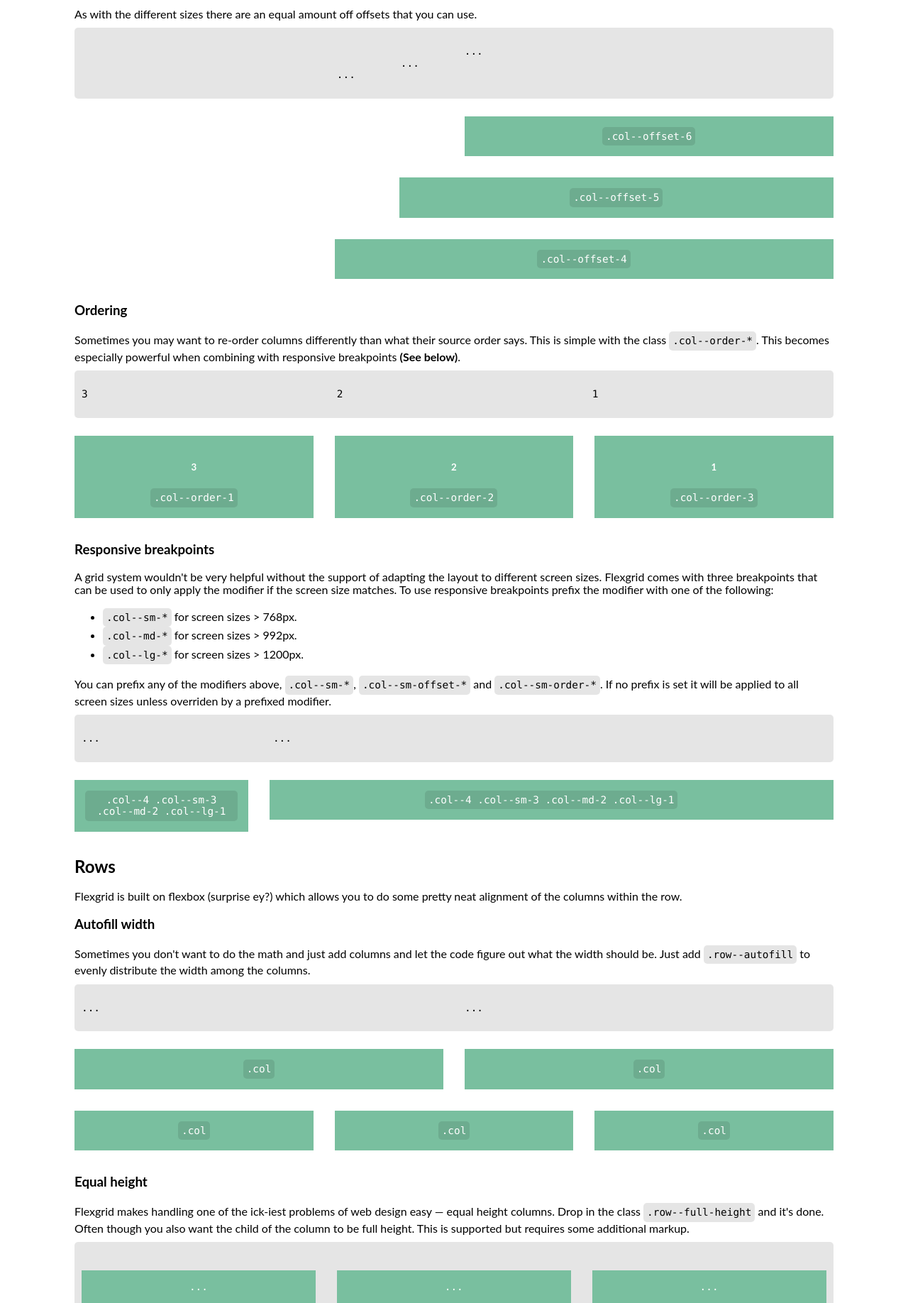
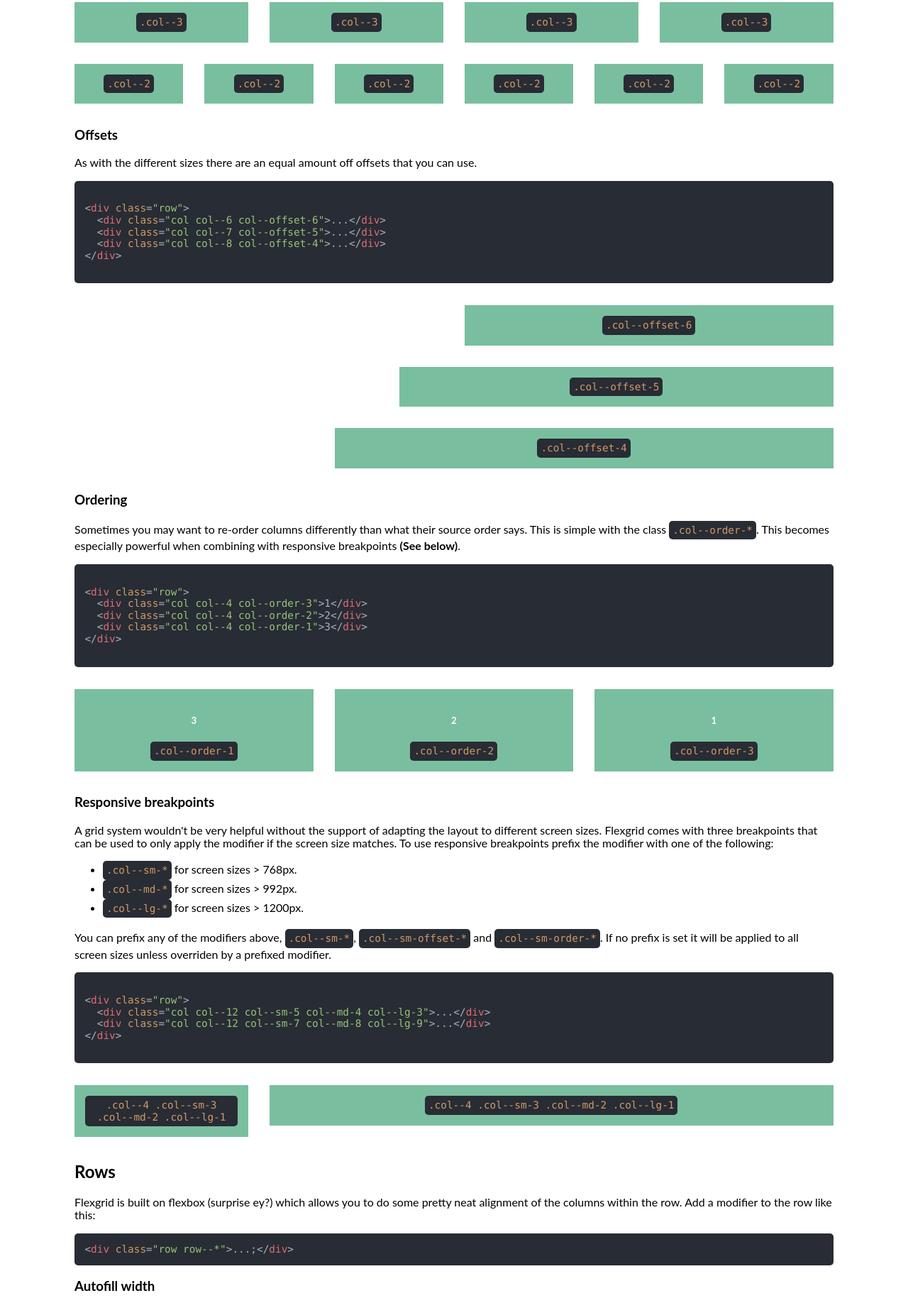
Before and after one commit to eskilfogelstrom/flexgrid, a website: page docs/docs.html in a window 1280 px wide. Shown: the part 964-2800 px from the top of the page at 71% size. Drawn offline with nearby package versions, Linux system fonts and the light colour scheme.

Commit message:
Add syntax highlighting

```diff
--- a/docs/css/main.css
+++ b/docs/css/main.css
@@ -8,12 +8,12 @@ body {
 
 code {
     border-radius: 5px;
-    background-color: rgba(0, 0, 0, 0.1);
+    background-color: #282c34;
+    color: #d19a66;
     display: inline-block;
     padding: 5px;
     font-family: 'Monaco', sans-serif;
     font-size: 0.9em;
-    color: #
 }
 
 .col__inner {
--- a/docs/docs.html
+++ b/docs/docs.html
@@ -1,7 +1,8 @@
 <!DOCTYPE html>
 <html>
 <head>
-  <link href="https://cdnjs.cloudflare.com/ajax/libs/normalize/5.0.0/normalize.min.css" rel="stylesheet" type="text/css">
+  <link rel="stylesheet" href="//cdnjs.cloudflare.com/ajax/libs/highlight.js/9.7.0/styles/atom-one-dark.min.css">
+  <link href="//cdnjs.cloudflare.com/ajax/libs/normalize/5.0.0/normalize.min.css" rel="stylesheet" type="text/css">
   <link href="css/flexgrid.min.css" rel="stylesheet" type="text/css">
   <link href="css/main.css" rel="stylesheet" type="text/css">
 </head>
@@ -22,17 +23,22 @@
 <div class="site-wrap">
   <h2>Introduction</h2>
   The flexgrid consists of two base classes <code>.row</code> and <code>.col</code>.
-  Both of these has a bunch of modifiers prefixed with double dashes which should be used on top of the base class <code>&lt;div class="col col--*"&gt;...&lt;/div&gt;</code>.
+  Both of these has a bunch of modifiers prefixed with double dashes which should be used on top of the base class.
+  <pre><code class="html">
+&lt;div class="row row--*"&gt;
+  &lt;div class="col col--*"&gt;...&lt;/div&gt;
+&lt;/div&gt;
+  </code></pre>
   <h2>Columns</h2>
   <h3>12 column sizes</h3>
   The flexgrid has 12 column sizes that can be combined in anyway possible. The width is accessed by simply using <code>.col--*</code>.
-  <code class="code code--block">
-    <div class="row">
-      <div class="col col--4">...</div>
-      <div class="col col--4">...</div>
-      <div class="col col--4">...</div>
-    </div>
-  </code>
+  <pre><code class="html">
+&lt;div class="row"&gt;
+  &lt;div class="col col--4"&gt;...&lt;/div&gt;
+  &lt;div class="col col--4"&gt;...&lt;/div&gt;
+  &lt;div class="col col--4"&gt;...&lt;/div&gt;
+&lt;/div&gt;
+  </code></pre>
   <div class="row">
     <div class="col col--6">
       <div class="col__inner">
@@ -118,13 +124,13 @@
   </div>
   <h3>Offsets</h3>
   As with the different sizes there are an equal amount off offsets that you can use.
-  <code class="code code--block">
-    <div class="row">
-      <div class="col col--6 col--offset-6">...</div>
-      <div class="col col--7 col--offset-5">...</div>
-      <div class="col col--8 col--offset-4">...</div>
-    </div>
-  </code>
+  <pre><code class="html">
+&lt;div class="row"&gt;
+  &lt;div class="col col--6 col--offset-6"&gt;...&lt;/div&gt;
+  &lt;div class="col col--7 col--offset-5"&gt;...&lt;/div&gt;
+  &lt;div class="col col--8 col--offset-4"&gt;...&lt;/div&gt;
+&lt;/div&gt;
+  </code></pre>
   <div class="row">
     <div class="col col--6 col--offset-6">
       <div class="col__inner">
@@ -149,13 +155,13 @@
   <h3>Ordering</h3>
   Sometimes you may want to re-order columns differently than what their source order says. This is simple with the class <code>.col--order-*</code>.
   This becomes especially powerful when combining with responsive breakpoints <strong>(See below)</strong>.
-  <code class="code code--block">
-    <div class="row">
-      <div class="col col--4 col--order-3">1</div>
-      <div class="col col--4 col--order-2">2</div>
-      <div class="col col--4 col--order-1">3</div>
-    </div>
-  </code>
+  <pre><code class="html">
+&lt;div class="row"&gt;
+  &lt;div class="col col--4 col--order-3"&gt;1&lt;/div&gt;
+  &lt;div class="col col--4 col--order-2"&gt;2&lt;/div&gt;
+  &lt;div class="col col--4 col--order-1"&gt;3&lt;/div&gt;
+&lt;/div&gt;
+  </code></pre>
   <div class="row">
     <div class="col col--4 col--order-3">
       <div class="col__inner">
@@ -187,12 +193,12 @@
   </ul>
   You can prefix any of the modifiers above, <code>.col--sm-*</code>, <code>.col--sm-offset-*</code> and <code>.col--sm-order-*</code>.
   If no prefix is set it will be applied to all screen sizes unless overriden by a prefixed modifier.
-  <code class="code code--block">
-    <div class="row">
-      <div class="col col--12 col--sm-5 col--md-4 col--lg-3">...</div>
-      <div class="col col--12 col--sm-7 col--md-8 col--lg-9">...</div>
-    </div>
-  </code>
+  <pre><code class="html">
+&lt;div class="row"&gt;
+  &lt;div class="col col--12 col--sm-5 col--md-4 col--lg-3"&gt;...&lt;/div&gt;
+  &lt;div class="col col--12 col--sm-7 col--md-8 col--lg-9"&gt;...&lt;/div&gt;
+&lt;/div&gt;
+  </code></pre>
   <div class="row">
     <div class="col col--12 col--sm-5 col--md-4 col--lg-3">
       <div class="col__inner">
@@ -207,15 +213,17 @@
   </div>
   <h2>Rows</h2>
   Flexgrid is built on flexbox (surprise ey?) which allows you to do some pretty neat alignment of the columns within the row.
+  Add a modifier to the row like this:
+  <pre><code class="html">&lt;div class="row row--*"&gt;...;&lt;/div&gt;</code></pre>
   <h3>Autofill width</h3>
   Sometimes you don't want to do the math and just add columns and let the code figure out what the width should be.
   Just add <code>.row--autofill</code> to evenly distribute the width among the columns.
-  <code class="code code--block">
-    <div class="row row--autofill">
-      <div class="col">...</div>
-      <div class="col">...</div>
-    </div>
-  </code>
+  <pre><code class="html">
+&lt;div class="row row--autofill"&gt;
+  &lt;div class="col"&gt;...&lt;/div&gt;
+  &lt;div class="col"&gt;...&lt;/div&gt;
+&lt;/div&gt;
+  </code></pre>
   <div class="row row--autofill">
     <div class="col">
       <div class="col__inner">
@@ -248,19 +256,19 @@
   <h3>Equal height</h3>
   Flexgrid makes handling one of the ick-iest problems of web design easy &mdash; equal height columns. Drop in the  class <code>.row--full-height</code> and it's done.
   Often though you also want the child of the column to be full height. This is supported but requires some additional markup.
-  <code class="code code--block">
-    <div class="row row--full-height">
-      <div class="col col--4">
-        <div class="col__inner">...</div>
-      </div>
-      <div class="col col--4">
-        <div class="col__inner">...</div>
-      </div>
-      <div class="col col--4">
-        <div class="col__inner">...</div>
-      </div>
-    </div>
-  </code>
+  <pre><code class="html">
+&lt;div class="row row--full-height"&gt;
+  &lt;div class="col col--4"&gt;
+    &lt;div class="col__inner"&gt;...&lt;/div&gt;
+  &lt;/div&gt;
+  &lt;div class="col col--4"&gt;
+    &lt;div class="col__inner"&gt;...&lt;/div&gt;
+  &lt;/div&gt;
+  &lt;div class="col col--4"&gt;
+    &lt;div class="col__inner"&gt;...&lt;/div&gt;
+  &lt;/div&gt;
+&lt;/div&gt;
+  </code></pre>
   <div class="row row--full-height">
     <div class="col col--4">
       <div class="col__inner">
@@ -299,9 +307,6 @@
   </div>
   <h3>Align bottom</h3>
   Align to the bottom of the row with <code>.row--bottom</code>.
-  <code class="code code--block">
-    <div class="row row--bottom">...</div>
-  </code>
   <div class="row row--bottom">
     <div class="col col--4">
       <div class="col__inner">
@@ -321,9 +326,6 @@
   </div>
   <h3>Center horizontally</h3>
   To center on the horizontal axis use <code>.row--center</code>. This can be neat if you have a size that doesn't allow centering by using offsets.
-  <code class="code code--block">
-    <div class="row row--center">...</div>
-  </code>
   <div class="row row--center">
     <div class="col col--4">
       <div class="col__inner">
@@ -333,9 +335,6 @@
   </div>
   <h3>Align right</h3>
   To align right drop in the class <code>.row--right</code>.
-  <code class="code code--block">
-    <div class="row row--right">...</div>
-  </code>
   <div class="row row--right">
     <div class="col col--4">
       <div class="col__inner">
@@ -345,9 +344,6 @@
   </div>
   <h3>Space around</h3>
   A nice flexbox tool to even out the leftover space evenly around the columns. The class to use is <code>.row--around</code>.
-  <code class="code code--block">
-    <div class="row row--around">...</div>
-  </code>
   <div class="row row--around">
     <div class="col col--3">
       <div class="col__inner">
@@ -367,9 +363,6 @@
   </div>
   <h3>Space between</h3>
   Almost the same as space around but instead pushes columns to the edges maximizing space in between them. <code>.row--between</code>.
-  <code class="code code--block">
-    <div class="row row--between">...</div>
-  </code>
   <div class="row row--between">
     <div class="col col--3">
       <div class="col__inner">
@@ -390,6 +383,7 @@
   <h2>Column specific alignment</h2>
   Sometimes you just want to align that single column and not care about the rest. This is something that flexgrids support.
   Use these directly on the chosen column.
+  <pre><code class="html">&lt;div class="col col--*"&gt;...&lt;/div&gt;</code></pre>
   <h3>Full height</h3>
   To just give one column full height (like in the equal heights example) use <code>.col--full-height</code>.
   <p>
@@ -451,5 +445,14 @@
     </div>
   </div>
 </div>
+<script src="//cdnjs.cloudflare.com/ajax/libs/jquery/3.1.1/jquery.min.js"></script>
+<script src="//cdnjs.cloudflare.com/ajax/libs/highlight.js/9.7.0/highlight.min.js"></script>
+<script>
+  $(document).ready(function() {
+    $('pre code').each(function(i, block) {
+      hljs.highlightBlock(block);
+    });
+  });
+</script>
 </body>
 </html>
```
Also changed, not shown: docs/index.html (+19 -13 lines).
